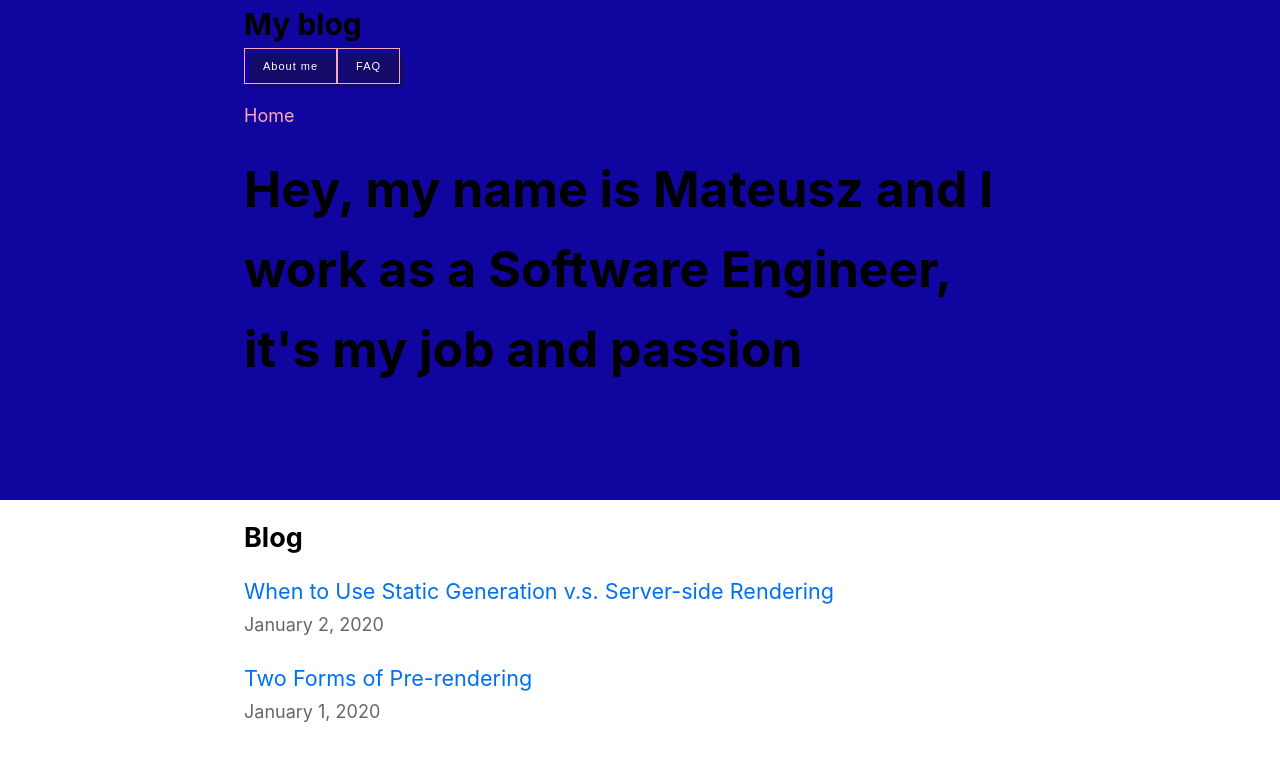
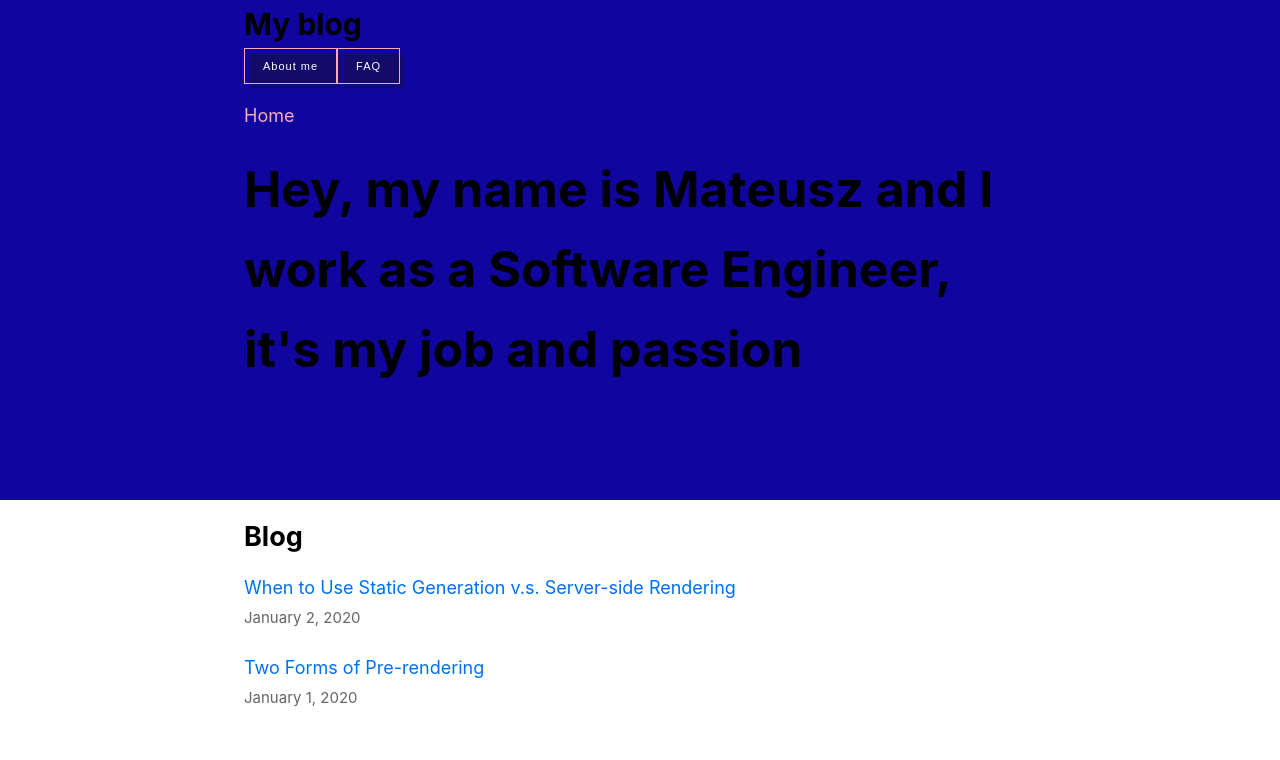
Before and after one commit to DybekK/blog, a Next.js app: page / in a window 1280 px wide. Shown: the top 760 px of the page. Built offline with nearby package versions, Linux system fonts and the light colour scheme.

Commit message:
added small css changes

```diff
--- a/components/front/front.js
+++ b/components/front/front.js
@@ -10,7 +10,7 @@ export default function Front() {
                 <Header />
                 <div>
                     <p style={{color: "#faa9bd"}}>Home</p>
-                    <h1 className="header1 text-white mb-7">
+                    <h1 className="header1 textBorder text-white mb-7">
                         Hey, my name is Mateusz and I work as a Software Engineer, it's my job and passion
                     </h1>
                 </div>
--- a/pages/index.js
+++ b/pages/index.js
@@ -9,7 +9,7 @@ import Front from '../components/front/front'
 export default function Home({ allPostsData }) {
   return (
     <Layout home>
-      <section className={`${utilStyles.headingMd} ${utilStyles.padding1px}`}>
+      <section>
         <h2 className={utilStyles.headingLg}>Blog</h2>
         <ul className={utilStyles.list}>
           {allPostsData.map(({ id, date, title }) => (
--- a/styles/global.css
+++ b/styles/global.css
@@ -27,11 +27,21 @@ h1, h2, h3, h4, h5, h6, .h1, .h2, .h3, .h4, .h5, .h6 {
   font-size: 50px;
 }
 
-.textBorder {}
+/*.textBorder {*/
+/*  position: relative;*/
+/*}*/
 
-.textBorder:before {
-  content: "";
-}
+/*.textBorder:before {*/
+/*  content: "";*/
+/*  height: 150%;*/
+/*  margin-top: -60px;*/
+/*  position: absolute;*/
+/*  width: 110vw;*/
+/*  background-color: #130a6a;*/
+/*  z-index: -1;*/
+/*  top: -0;*/
+/*  left: -80vw;*/
+/*}*/
 
 a {
   color: #0070f3;
```
